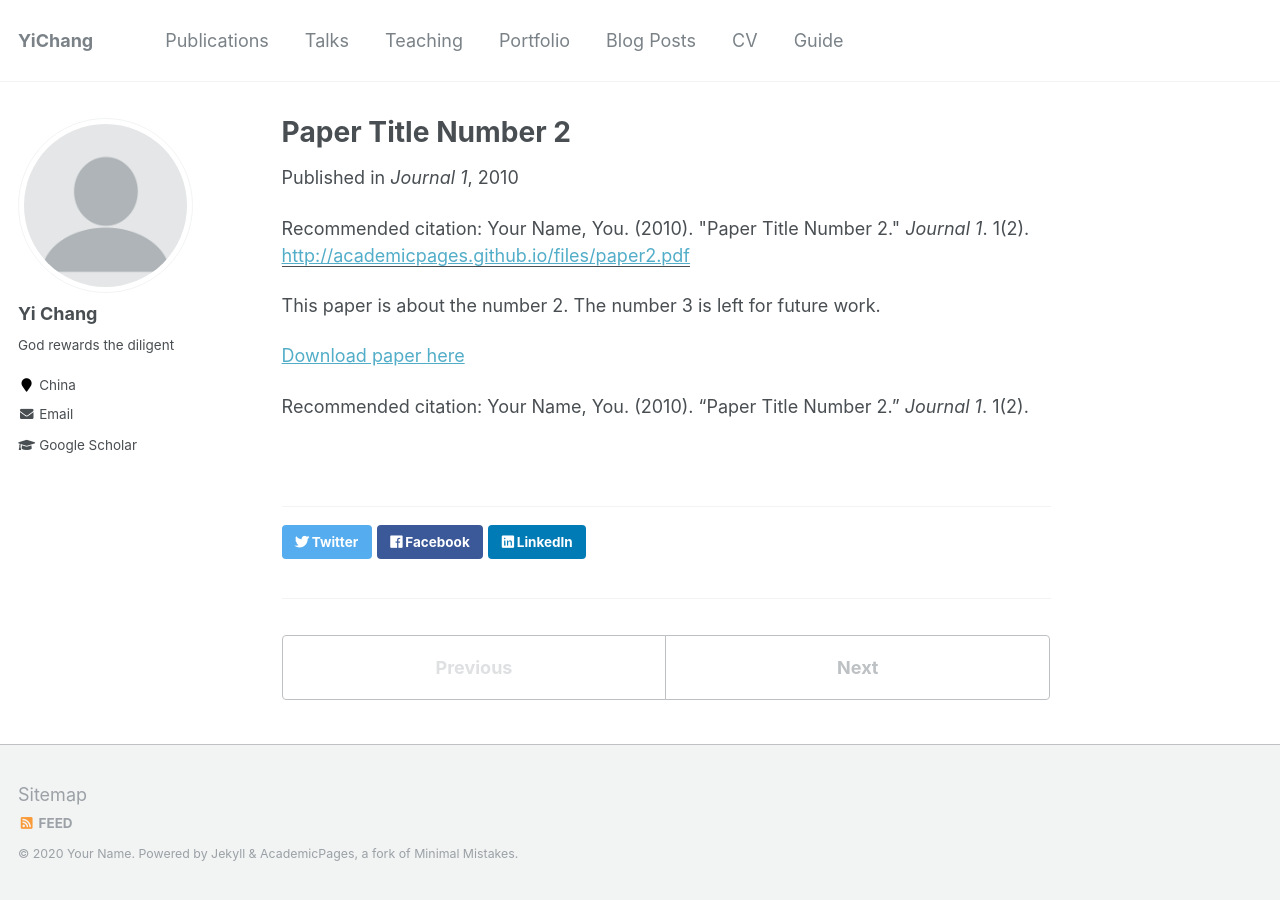
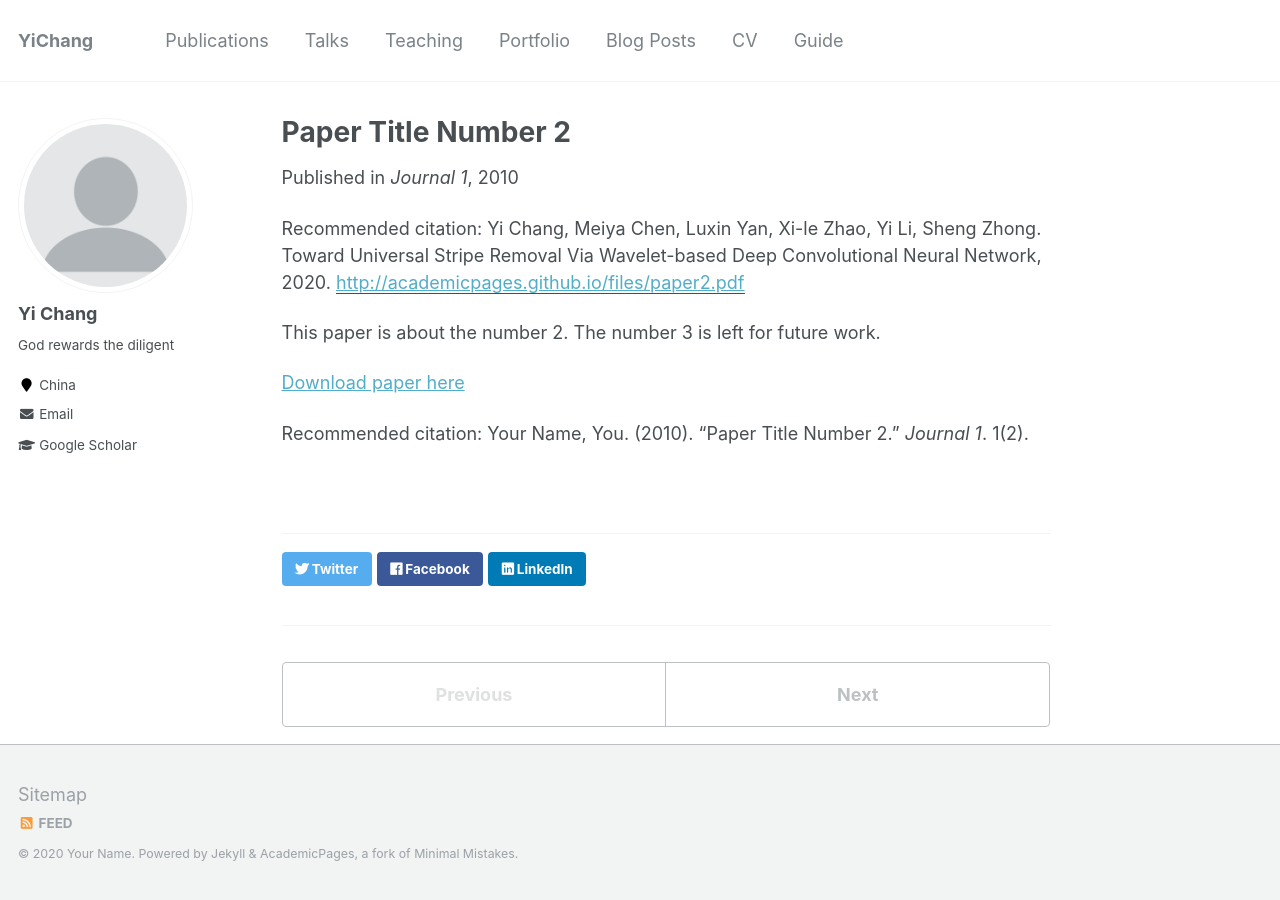
Before and after one commit to zhanwenchen/owuchangyuo.github.io, a Jekyll site: the page built from _publications/2010-10-01-paper-title-number-2.md, in a window 1280 px wide. Built offline with Jekyll 4.4.1, drawn with Linux system fonts in a browser that asks for light colours.

Commit message:
Update 2010-10-01-paper-title-number-2.md

```diff
--- a/_publications/2010-10-01-paper-title-number-2.md
+++ b/_publications/2010-10-01-paper-title-number-2.md
@@ -6,7 +6,7 @@ excerpt: 'This paper is about the number 2. The number 3 is left for future work
 date: 2010-10-01
 venue: 'Journal 1'
 paperurl: 'http://academicpages.github.io/files/paper2.pdf'
-citation: 'Your Name, You. (2010). &quot;Paper Title Number 2.&quot; <i>Journal 1</i>. 1(2).'
+citation: 'Yi Chang, Meiya Chen, Luxin Yan, Xi-le Zhao, Yi Li, Sheng Zhong. Toward Universal Stripe Removal Via Wavelet-based Deep Convolutional Neural Network, 2020.'
 ---
 This paper is about the number 2. The number 3 is left for future work.
 
```
